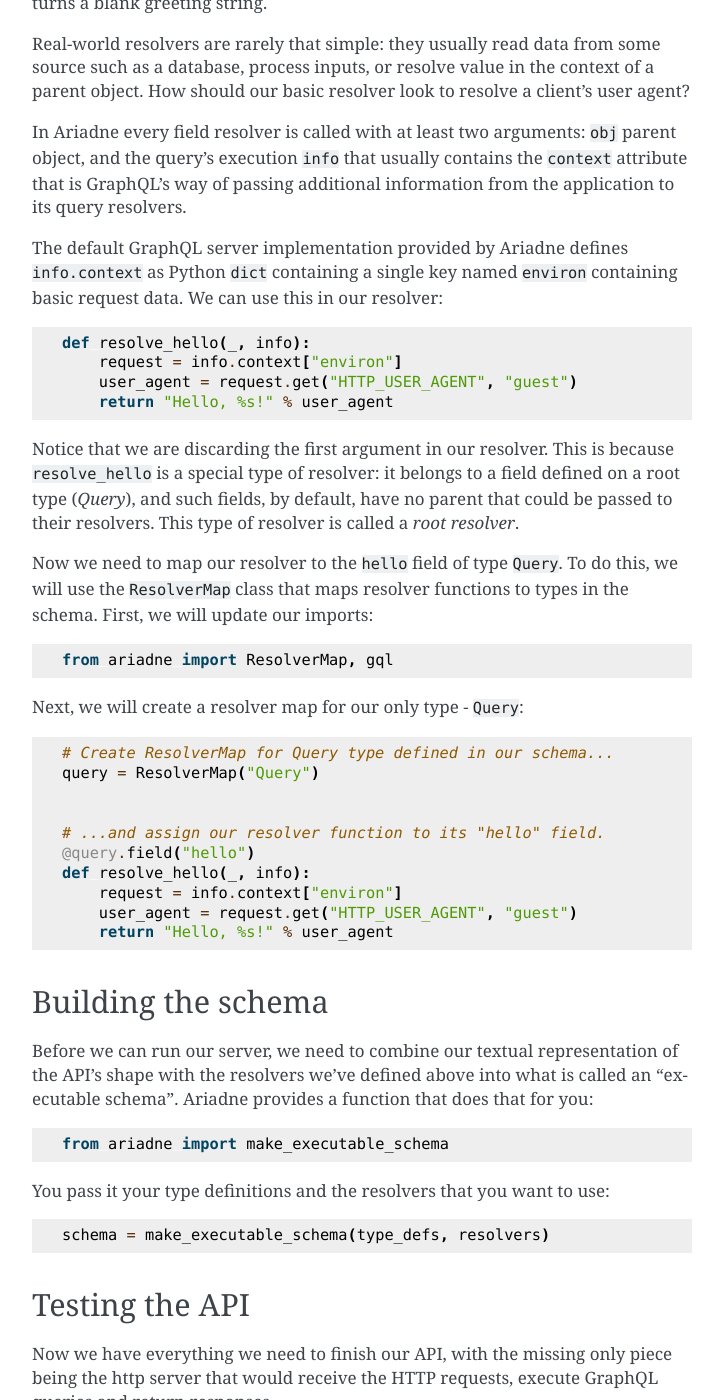
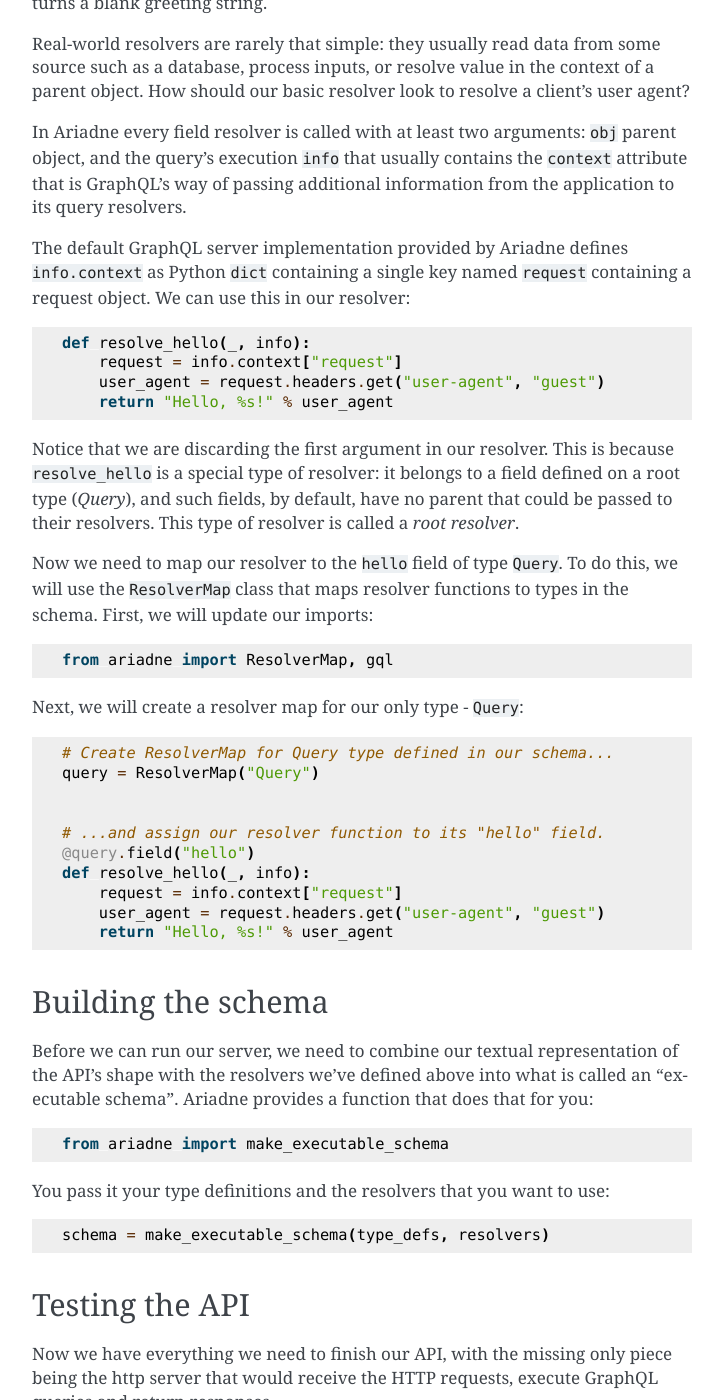
Before and after one commit to mirumee/ariadne, a Sphinx documentation site: the page built from docs/introduction.rst, in a window 1280 px wide and 1400 px high, scrolled down 2077 px. Shown: the whole window, without its empty margins (388-1111 px from the left). Built offline with Sphinx 7.4.7, drawn with Linux system fonts in a browser that asks for light colours; pages that are not in the unit, such as notebooks, are missing from menus; some of the changed text lies outside the part shown.

Commit message:
Update code according to review

```diff
--- a/docs/introduction.rst
+++ b/docs/introduction.rst
@@ -74,11 +74,11 @@ Real-world resolvers are rarely that simple: they usually read data from some so
 
 In Ariadne every field resolver is called with at least two arguments: ``obj`` parent object, and the query's execution ``info`` that usually contains the ``context`` attribute that is GraphQL's way of passing additional information from the application to its query resolvers.
 
-The default GraphQL server implementation provided by Ariadne defines ``info.context`` as Python ``dict`` containing a single key named ``environ`` containing basic request data. We can use this in our resolver::
+The default GraphQL server implementation provided by Ariadne defines ``info.context`` as Python ``dict`` containing a single key named ``request`` containing a request object. We can use this in our resolver::
 
     def resolve_hello(_, info):
-        request = info.context["environ"]
-        user_agent = request.get("HTTP_USER_AGENT", "guest")
+        request = info.context["request"]
+        user_agent = request.headers.get("user-agent", "guest")
         return "Hello, %s!" % user_agent
 
 Notice that we are discarding the first argument in our resolver. This is because ``resolve_hello`` is a special type of resolver: it belongs to a field defined on a root type (`Query`), and such fields, by default, have no parent that could be passed to their resolvers. This type of resolver is called a *root resolver*.
@@ -96,8 +96,8 @@ Next, we will create a resolver map for our only type - ``Query``::
     # ...and assign our resolver function to its "hello" field.
     @query.field("hello")
     def resolve_hello(_, info):
-        request = info.context["environ"]
-        user_agent = request.get("HTTP_USER_AGENT", "guest")
+        request = info.context["request"]
+        user_agent = request.headers.get("user-agent", "guest")
         return "Hello, %s!" % user_agent
 
 
@@ -159,8 +159,8 @@ For reference here is complete code of the API from this guide::
     # ...and assign our resolver function to its "hello" field.
     @query.field("hello")
     def resolve_hello(_, info):
-        request = info.context["environ"]
-        user_agent = request.get("HTTP_USER_AGENT", "guest")
+        request = info.context["request"]
+        user_agent = request.headers.get("user-agent", "guest")
         return "Hello, %s!" % user_agent
 
     schema = make_executable_schema(type_defs, query)
```
Also changed, not shown: docs/asgi.rst (added, +58 -0 lines), docs/custom-server.rst (+4 -8 lines), docs/modularization.rst (+4 -3 lines), 1 other file.
